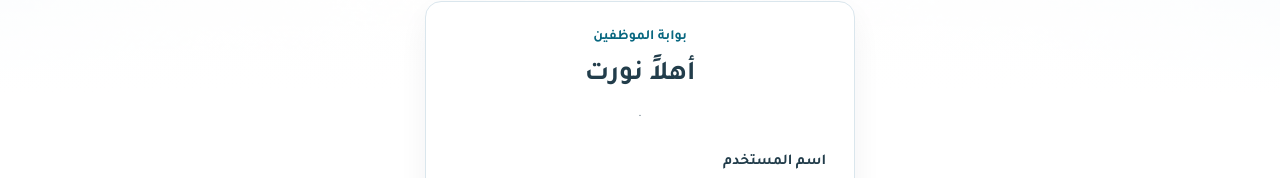
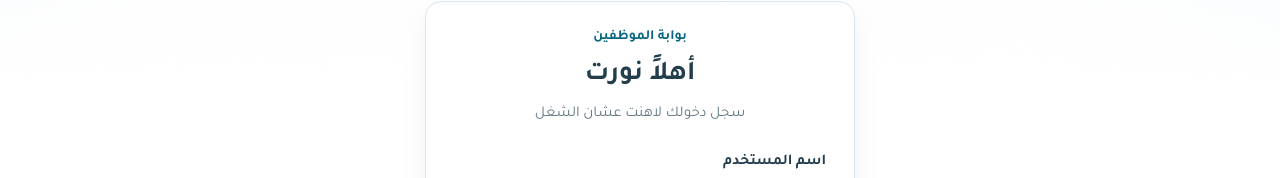
Before and after one commit to swwa71/bshrakm, a plain HTML site: page index.html in a window 1280 px wide. Shown: the part 223-401 px from the top of the page. Drawn offline with Linux system fonts and the light colour scheme.

Commit message:
Update index.html

```diff
--- a/index.html
+++ b/index.html
@@ -22,7 +22,7 @@
         <div class="login-fields" inert>
         <span class="eyebrow">بوابة الموظفين</span>
         <h1>أهلاً نورت</h1>
-        <p class="muted login-intro"> .</p>
+        <p class="muted login-intro"> سجل دخولك لاهنت عشان الشغل</p>
         <form id="login-form">
           <label for="login-username">اسم المستخدم</label>
           <input id="login-username" name="username" autocomplete="username" maxlength="64" required>
```
